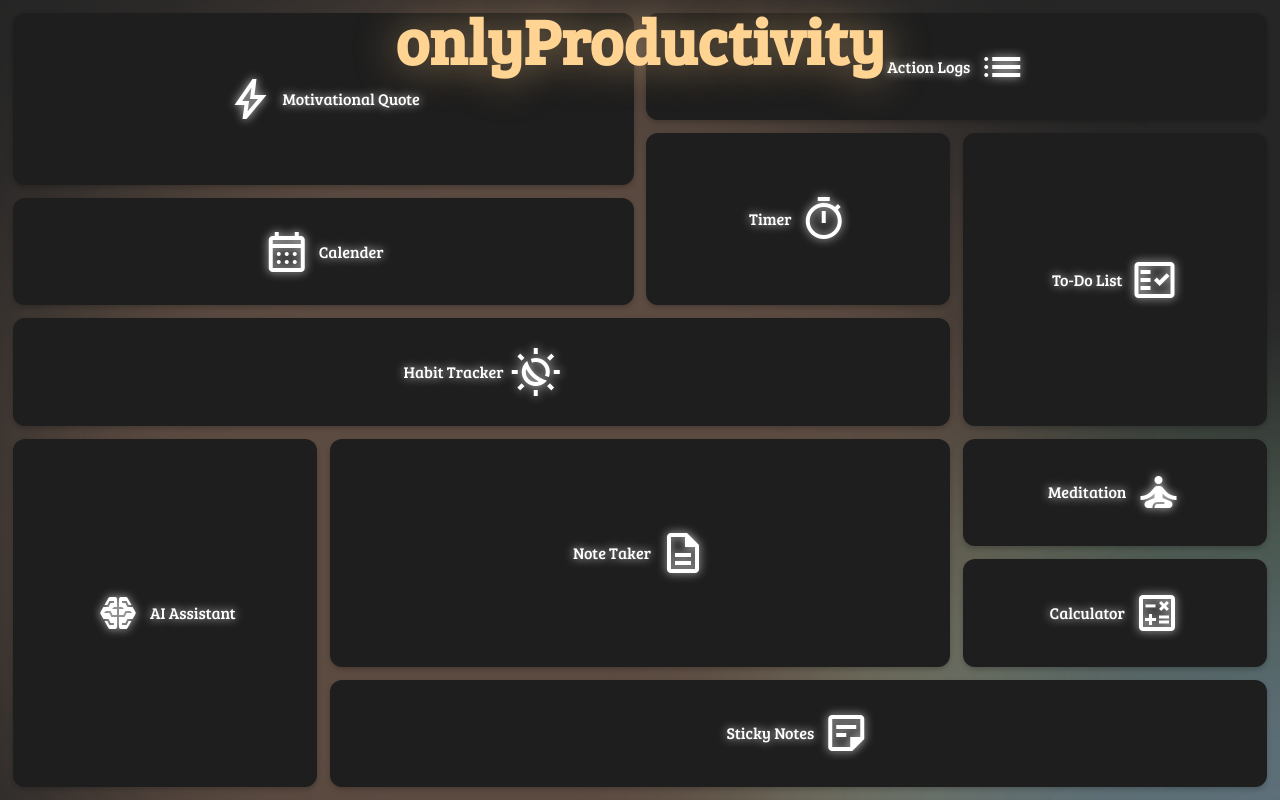
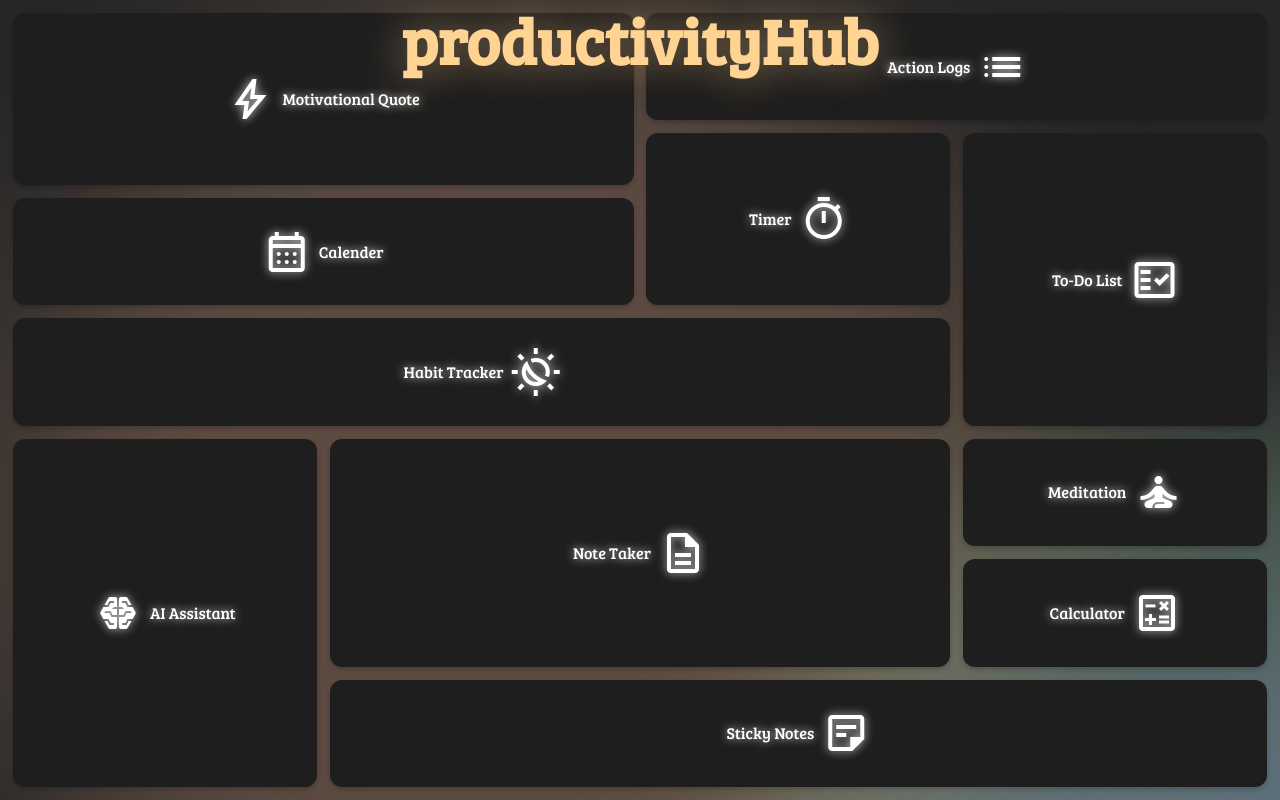
Before and after one commit to pratyushV-l/productivityhub, a Next.js app: page / in a window 1280 px wide. Built offline with nearby package versions, Linux system fonts and the light colour scheme.

Commit message:
updated title

```diff
--- a/app/page.tsx
+++ b/app/page.tsx
@@ -198,7 +198,7 @@ export default function Home() {
         }}
         onMouseEnter={handleTitleMouseEnter}
       >
-        onlyProductivity
+        productivityHub
       </h1>
       <div className="grid grid-cols-7 sm:grid-cols-4 gap-5">
         <div className="tile large" onClick={() => openPopup("quote")} onMouseEnter={handleTileMouseEnter} onMouseLeave={handleTileMouseLeave}>
```
